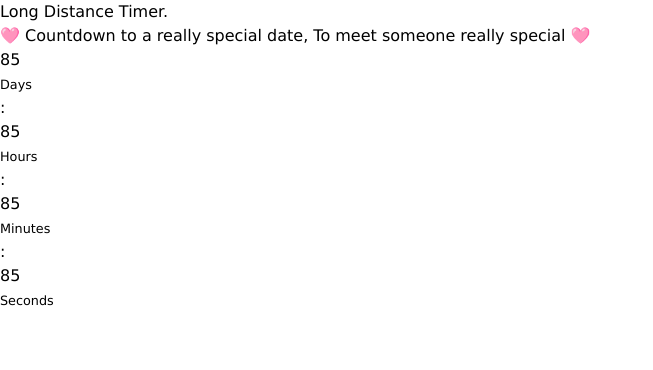
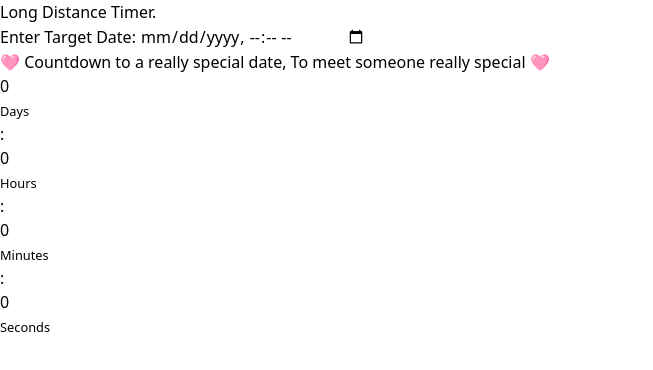
Before and after one commit to nishant-Tiwari24/long-distance-countdown, a React (Vite) app: page / in a window 1280 px wide. Shown: the top 370 px of the page, without its empty margins (0-653 px from the left). Built offline with nearby package versions, Linux system fonts and the light colour scheme.

Commit message:
🔗 enter date

```diff
--- a/index.html
+++ b/index.html
@@ -2,7 +2,6 @@
 <html lang="en">
   <head>
     <meta charset="UTF-8" />
-    <!-- <link rel="icon" type="image/svg+xml" href="/vite.svg" /> -->
     <meta name="viewport" content="width=device-width, initial-scale=1.0" />
     <title>long dustance timer</title>
   </head>
--- a/src/App.tsx
+++ b/src/App.tsx
@@ -1,15 +1,26 @@
-import './App.css'
-import Navbar from './components/Navbar'
-import Timer from './components/Timer'
+import React, { useState } from 'react';
+import Timer from './components/Timer';
+import Navbar from './components/Navbar';
 
-function App() {
+const App = () => {
+  const [targetDate, setTargetDate] = useState('');
+
+  const handleDateChange = (event: React.ChangeEvent<HTMLInputElement>) => {
+    setTargetDate(event.target.value);
+  };
 
   return (
-    <div className='main w-full h-screen fixed bg-zinc-800'>
+
+    <div className='w-full h-screen fixed bg-zinc-700'>
       <Navbar/>
-      <Timer/>
+      <div className='flex gap-4 justify-end align-middle mt-5 mr-5 '>
+      <label className="text-red-200 text-1xl font-serif" htmlFor="targetDate">Enter Target Date: </label>
+      <input className="bg-red-200 rounded-[5px] pi-3 h-6 w-30 hover:border-red-600 border-red-300 border-[2px] border-solid" type="datetime-local" id="targetDate" placeholder="Select date" value={targetDate} onChange={handleDateChange} />
+      </div>
+      <Timer targetDate={targetDate} />
+
     </div>
-  )
-}
+  );
+};
 
-export default App
+export default App;
--- a/src/components/Timer.tsx
+++ b/src/components/Timer.tsx
@@ -1,49 +1,41 @@
-// import { useState, useEffect, useRef } from 'react';
+import { useState, useEffect } from 'react';
 
-// const HeroContent = () => {
+interface TimerProps {
+  targetDate: string;
+}
 
-//   const [timerDays, setTimerDays] = React.useState(0);
-//   const [timerHours, setTimerHours] = React.useState(0);
-//   const [timerMinutes, setTimerMinutes] = React.useState(0);
-//   const [timerSeconds, setTimerSeconds] = useState(0);
+const Timer: React.FC<TimerProps> = ({ targetDate }) => {
+  const calculateTimeLeft = () => {
+    const targetTime = new Date(targetDate).getTime();
+    const now = new Date().getTime();
+    const timeDifference = targetTime - now;
 
-//   let interval = useRef();
+    if (timeDifference > 0) {
+      const days = Math.floor(timeDifference / (1000 * 60 * 60 * 24));
+      const hours = Math.floor((timeDifference % (1000 * 60 * 60 * 24)) / (1000 * 60 * 60));
+      const minutes = Math.floor((timeDifference % (1000 * 60 * 60)) / (1000 * 60));
+      const seconds = Math.floor((timeDifference % (1000 * 60)) / 1000);
 
-//   const startTimer = () => {
-//     const countdownDate = new Date('Jan 12, 2024 00:00:00').getTime();
+      return { days, hours, minutes, seconds };
+    } else {
+      // Timer has reached zero
+      return { days: 0, hours: 0, minutes: 0, seconds: 0 };
+    }
+  };
 
-//     interval.current = setInterval(() => {
-//       const now = new Date().getTime();
-//       const distance = countdownDate - now;
+  const [timeLeft, setTimeLeft] = useState(calculateTimeLeft());
 
-//       const days = Math.floor(distance / (1000 * 60 * 60 * 24));
-//       const hours = Math.floor((distance % (1000 * 60 * 60 * 24)) / (1000 * 60 * 60));
-//       const minutes = Math.floor((distance % (1000 * 60 * 60)) / (1000 * 60));
-//       const seconds = Math.floor((distance % (1000 * 60)/60))
+  useEffect(() => {
+    const timerInterval = setInterval(() => {
+      setTimeLeft(calculateTimeLeft());
+    }, 1000);
 
-//       if (distance <= 0) {
-//         clearInterval(interval.current);
-//       } else {
-//         setTimerDays(days);
-//         setTimerHours(hours);
-//         setTimerMinutes(minutes);
-//         setTimerSeconds(seconds);
-//       }
-//     }, 1000);
-//   };
+    return () => {
+      clearInterval(timerInterval);
+    };
+  }, [targetDate]);
 
-//   useEffect(() => {
-//     startTimer();
-//     return () => {
-//       clearInterval(interval.current);
-//     };
-//   }, []);
-// }
-
-function Timer() {
   return (
-
-
     <section className="timer-container">
       <section className="timer absolute top-1/3 left-1/2 -translate-x-[50%] -translate-y-[50%] grid gap-40 mt-24">
         <div>
@@ -53,28 +45,28 @@ function Timer() {
         </div>
         <div className="flex text-red-200 text-center align-middle translate-x-[12%] -translate-y-[50%] justify-center text-3xl border-sky-100 border-[1px] border-separate rounded-[30px] w-[35rem] h-[15rem] py-[4.5rem] gap-4 font-serif">
           <section>
-                    <h2 className="text-6xl">85</h2 >
+            <h2 className="text-6xl">{timeLeft.days}</h2>
             <p><small className="text-[15px]">Days</small></p>
           </section>
           <span>:</span>
           <section>
-                    <h2 className="text-6xl">85</h2 >
+            <h2 className="text-6xl">{timeLeft.hours}</h2>
             <p><small className="text-[15px]">Hours</small></p>
           </section>
           <span>: </span>
           <section>
-                    <h2 className="text-6xl">85</h2 >
+            <h2 className="text-6xl">{timeLeft.minutes}</h2>
             <p><small className="text-[15px]">Minutes</small></p>
           </section>
           <span>: </span>
           <section>
-                    <h2 className="text-6xl">85</h2 >
+            <h2 className="text-6xl">{timeLeft.seconds}</h2>
             <p><small className="text-[15px]">Seconds</small></p>
           </section>
         </div>
       </section>
     </section>
-  )
-}
+  );
+};
 
-export default Timer
+export default Timer;
```
Lines whose indentation alone changed are shown as unchanged.
